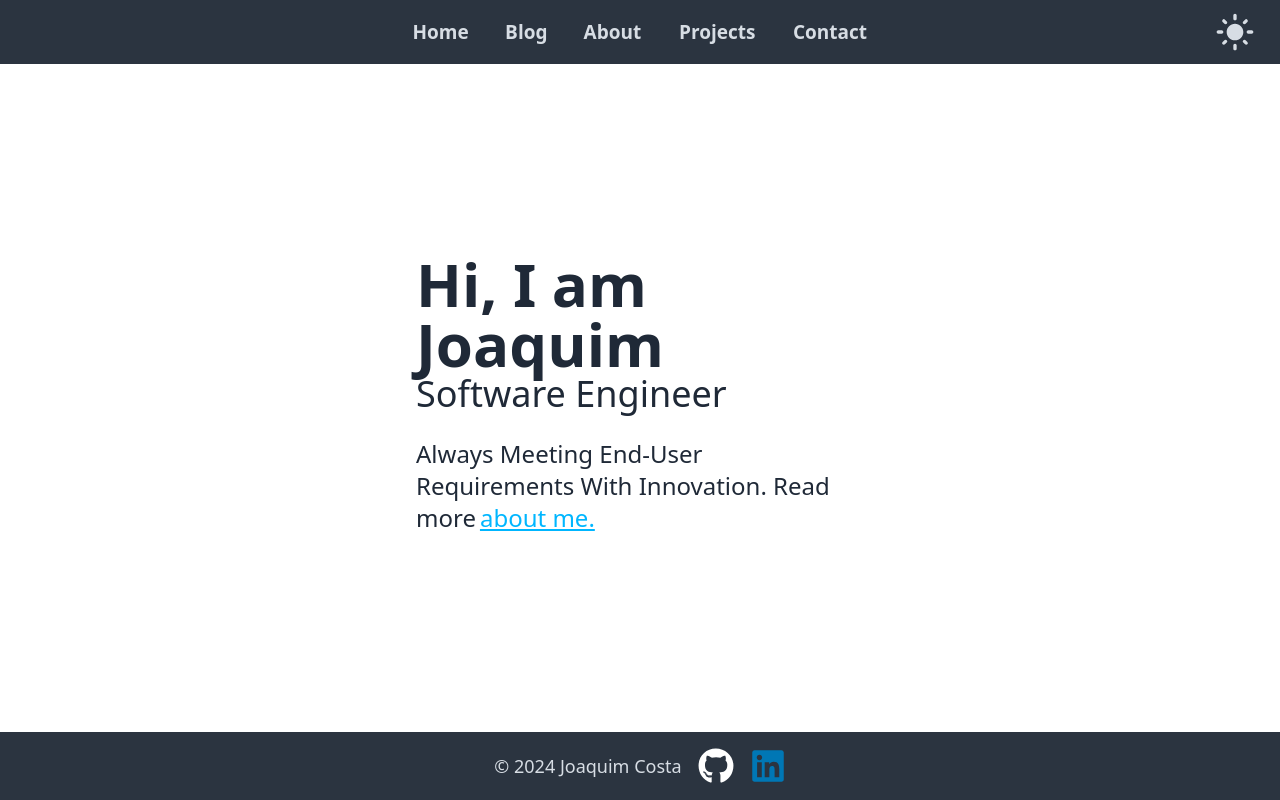
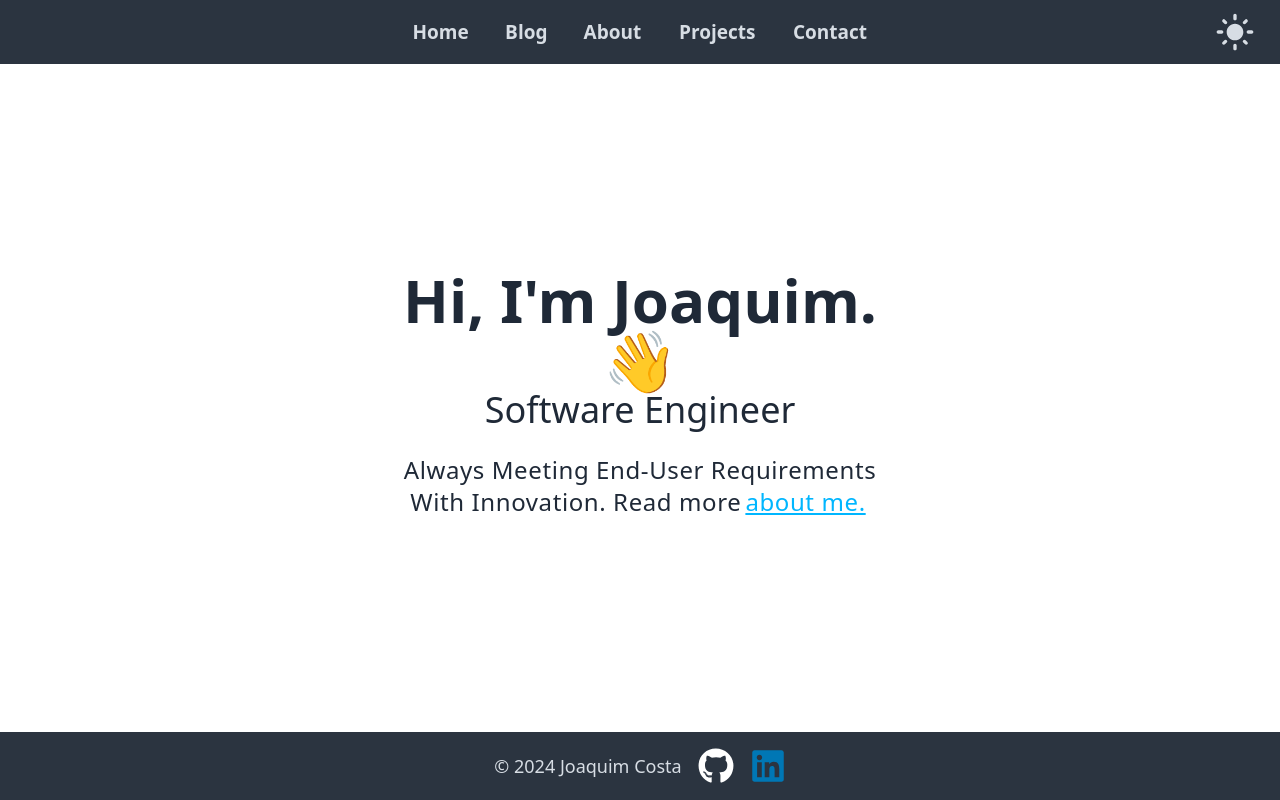
Before and after one commit to joaquimscosta/costacodecraft, a React (Create React App) app: page / in a window 1280 px wide. Built offline with nearby package versions, Linux system fonts and the light colour scheme.

Commit message:
update home

```diff
--- a/src/pages/Home.js
+++ b/src/pages/Home.js
@@ -3,11 +3,11 @@ function Home() {
   return (
     <div className="flex-1 self-center p-4 overflow-y-auto greeting">
       <div className="hero">
-        <div className="hero-content flex-col lg:flex-row">
-          <div className="max-w-md">
-            <h2 className="text-6xl font-bold">Hi, I am Joaquim</h2>
+        <div className="hero-content text-center">
+          <div className="max-w-lg">
+            <h2 className="text-6xl font-bold">Hi, I'm Joaquim. 👋</h2>
             <h3 className="text-4xl font-thin">Software Engineer</h3>
-            <p className="py-6 text-2xl read-more">
+            <p className="py-6 text-2xl tracking-wide read-more">
               Always Meeting End-User Requirements With Innovation. Read more
               <Link className="link link-info m-1" to={"/about"}>
                 about me.
```
